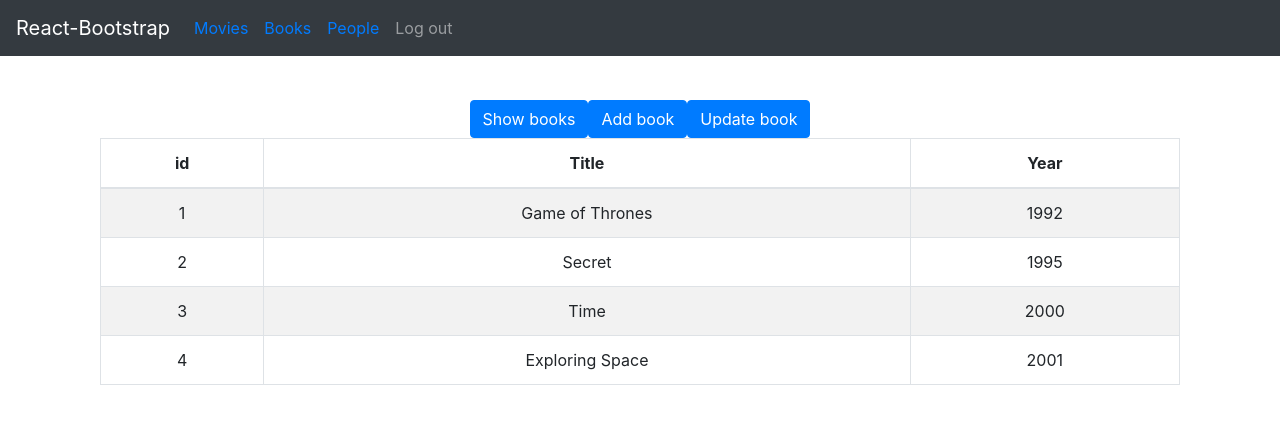
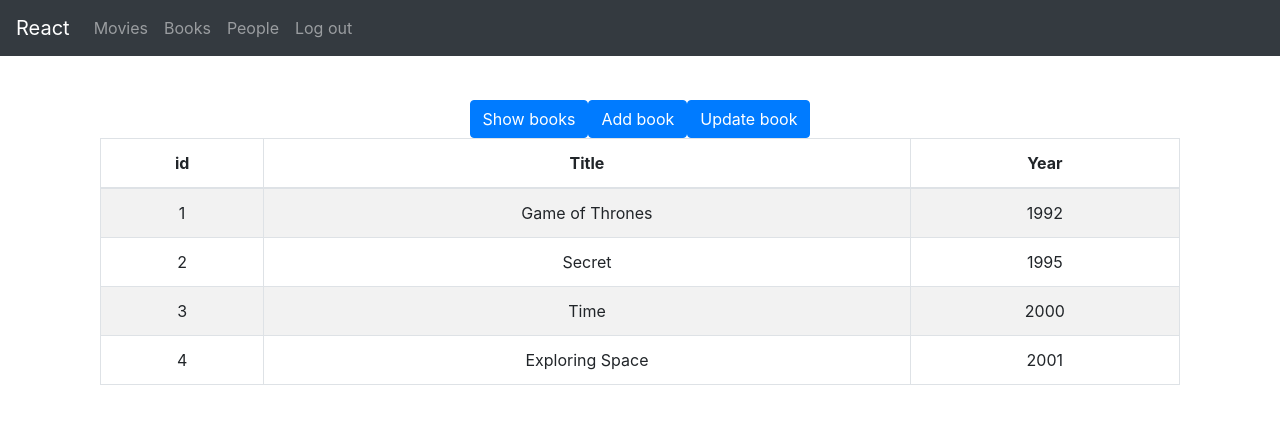
Before and after one commit to MarkoCekaj/reactdomaci3, a React (Create React App) app: page / in a window 1280 px wide. Both pictures are taken after typing "name@example.com", "Sample123" into the empty fields and a click on the button "Submit". Shown: the top 424 px of the page. Built offline with nearby package versions, Linux system fonts and the light colour scheme.

Commit message:
link bug fixed

```diff
--- a/src/components/navbar/Navigation.jsx
+++ b/src/components/navbar/Navigation.jsx
@@ -6,18 +6,18 @@ const Navigation = () => {
   const history = useHistory();
   return (
     <Navbar fixed="top" collapseOnSelect expand="lg" bg="dark" variant="dark">
-      <Navbar.Brand href="#home">React-Bootstrap</Navbar.Brand>
+      <Navbar.Brand>React </Navbar.Brand>
       <Navbar.Toggle aria-controls="responsive-navbar-nav" />
       <Navbar.Collapse id="responsive-navbar-nav">
         <Nav className="mr-auto">
-          <Nav.Link>
-            <Link to="/movies">Movies</Link>
+          <Nav.Link as={Link} to="/movies">
+            Movies
           </Nav.Link>
-          <Nav.Link>
-            <Link to="/books">Books</Link>
+          <Nav.Link as={Link} to="/books">
+            Books
           </Nav.Link>
-          <Nav.Link>
-            <Link to="/people">People</Link>
+          <Nav.Link as={Link} to="/people">
+            People
           </Nav.Link>
 
           <Nav.Link
```
